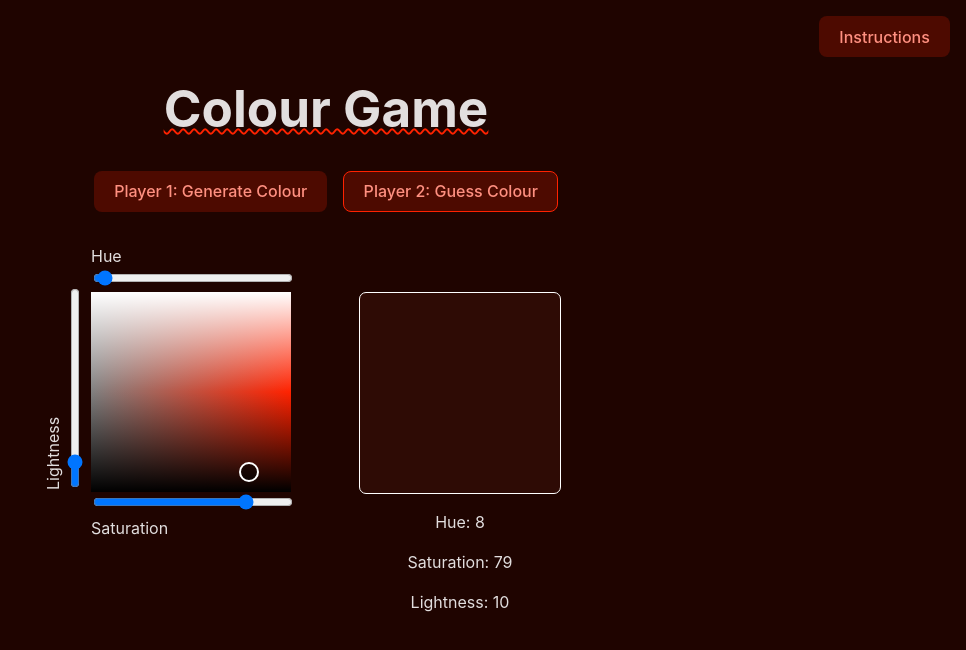
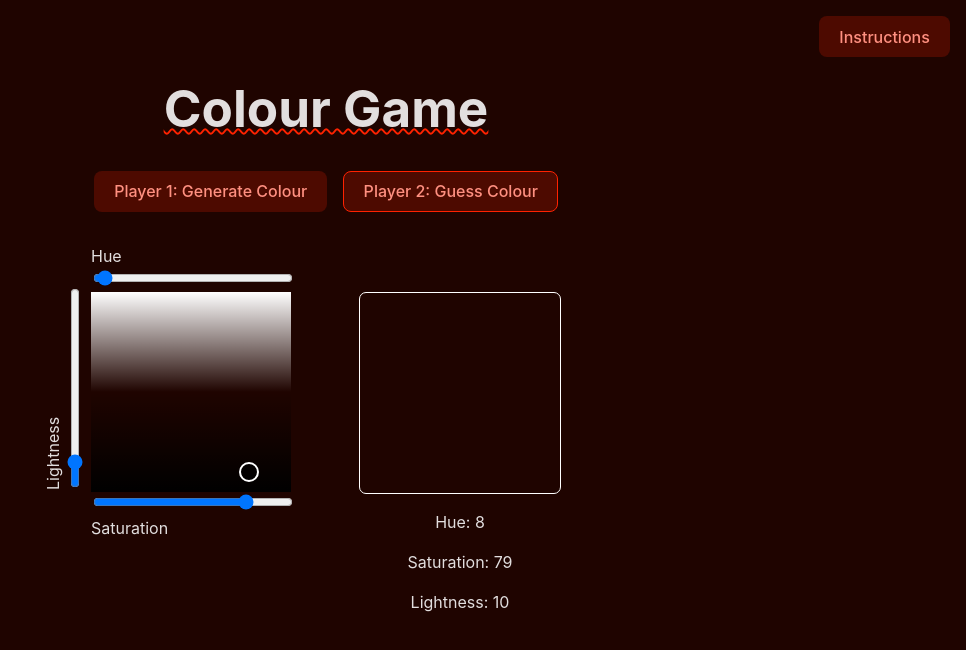
Before and after one commit to mrchimp/colour-game, a Vue app: page /#/guess-color in a window 1280 px wide. Shown: the top 650 px of the page, without its empty margins (314-1280 px from the left). Built offline with nearby package versions, Linux system fonts and the light colour scheme.

Commit message:
Add hsl util

```diff
--- a/src/components/Views/GuessColor.vue
+++ b/src/components/Views/GuessColor.vue
@@ -2,6 +2,7 @@
 import { onMounted, ref, watch } from "vue";
 import throttle from "lodash.throttle";
 import { randInt, setHue } from "../../utils";
+import { hsl } from "../../utils";
 
 const hue = ref(randInt(360));
 const saturation = ref(randInt(100));
@@ -75,7 +76,11 @@ function getPickerValues(e) {
         <div
           ref="picker"
           class="picker-swatch"
-          :style="`background: linear-gradient(to right, hsl(${hue},0%,50%), hsl(${hue},100%,50%));`"
+          :style="`background: linear-gradient(to right, ${hsl(
+            hue,
+            0,
+            50
+          )}, ${hsl(hue, 100, 50)});`"
           @mousedown="pick = true"
           @mouseup="pick = false"
           @mousemove="onMouseMove"
@@ -106,7 +111,7 @@ function getPickerValues(e) {
     <div class="result">
       <div
         class="swatch preview-swatch"
-        :style="`background: hsl(${hue},${saturation}%,${lightness}%)`"
+        :style="{ background: hsl(hue, saturation, lightness) }"
       ></div>
 
       <div>
--- a/src/components/Views/RandomColor.vue
+++ b/src/components/Views/RandomColor.vue
@@ -25,7 +25,7 @@ defineExpose({
 <template>
   <div
     class="swatch"
-    :style="`background-color: hsl(${hue},${saturation}%,${lightness}%)`"
+    :style="{ background: hsl(hue, saturation, lightness) }"
     @click="randomise"
   ></div>
 
--- a/src/utils.js
+++ b/src/utils.js
@@ -5,3 +5,7 @@ export function setHue(hue) {
 export function randInt(max) {
   return Math.floor(Math.random() * max);
 }
+
+export function hsl(h, s, l) {
+  return `hslStr(${h},${s}%,${l}%)`;
+}
```
